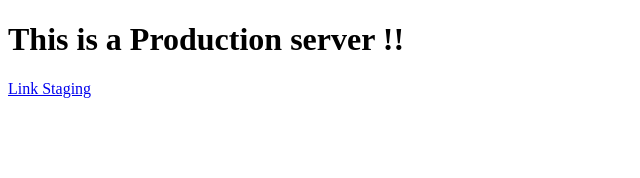
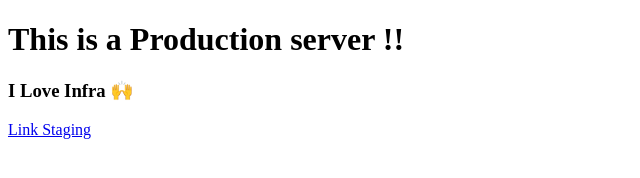
Before and after one commit to ardinur03/go-infra-cicd, a plain HTML site: page static/index.html in a window 1280 px wide. Shown: the whole page, without its empty margins (0-640 px from the left). Drawn offline with Linux system fonts and the light colour scheme.

Commit message:
Update index.html

```diff
--- a/static/index.html
+++ b/static/index.html
@@ -8,6 +8,7 @@
 </head>
 <body>
     <h1>This is a Production server !!</h1>
+    <h3>I Love Infra 🙌</h3>
     <a href="http://20.92.124.23:3001">Link Staging</a>
 </body>
 </html>
```
